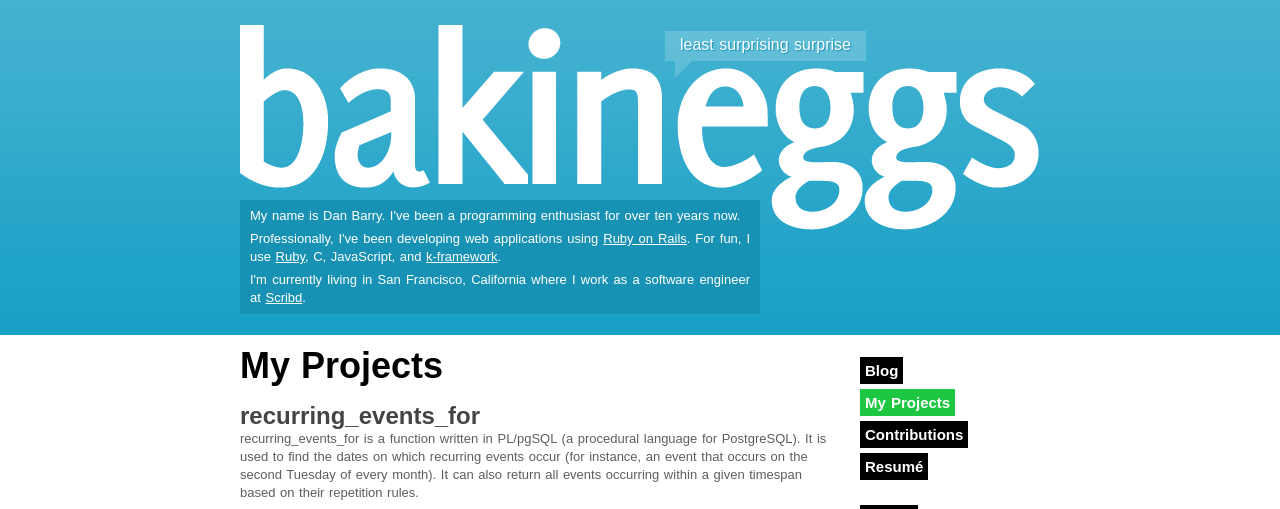
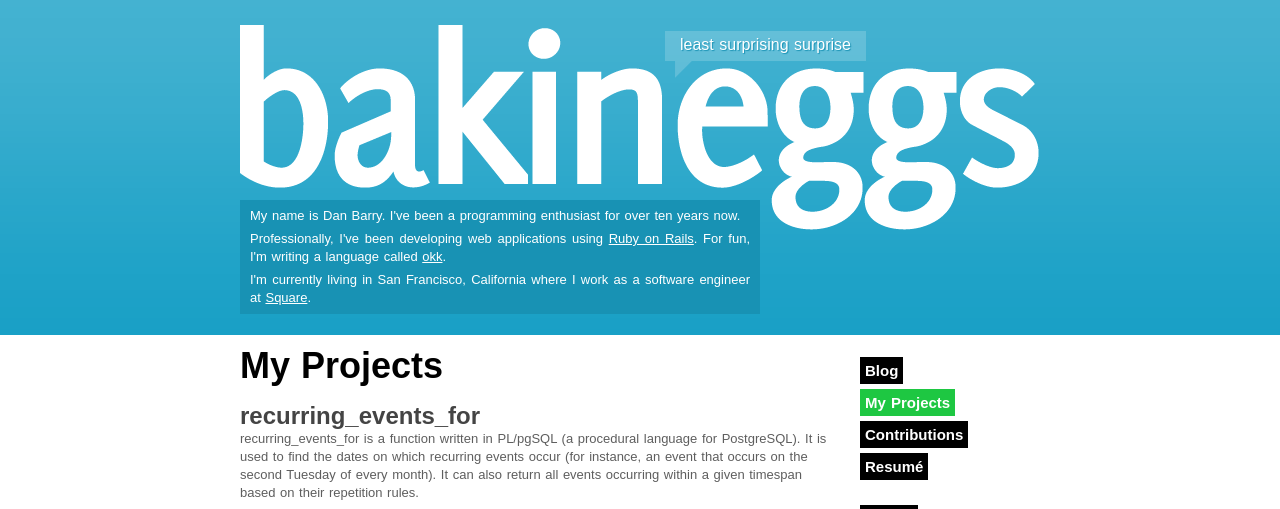
Before and after one commit to bakineggs/bakineggs.com, a PHP site: page /projects in a window 1280 px wide. Shown: the top 509 px of the page. Run offline with PHP 8.4, Linux system fonts and the light colour scheme.

Commit message:
update what i'm doing

```diff
--- a/index.php
+++ b/index.php
@@ -80,10 +80,10 @@ echo '<?xml version="1.0" encoding="utf-8" ?>';
         </p>
         <p>
           Professionally, I've been developing web applications using <a href="http://rubyonrails.org">Ruby on Rails</a>.
-          For fun, I use <a href="http://ruby-lang.org">Ruby</a>, C, JavaScript, and <a href="http://code.google.com/p/k-framework">k-framework</a>.
+          For fun, I'm writing a language called <a href="http://github.com/bakineggs/okk">okk</a>.
         </p>
         <p>
-          I'm currently living in San Francisco, California where I work as a software engineer at <a href="http://www.scribd.com">Scribd</a>.
+          I'm currently living in San Francisco, California where I work as a software engineer at <a href="http://squareup.com">Square</a>.
         </p>
       </div>
     </div>
```
